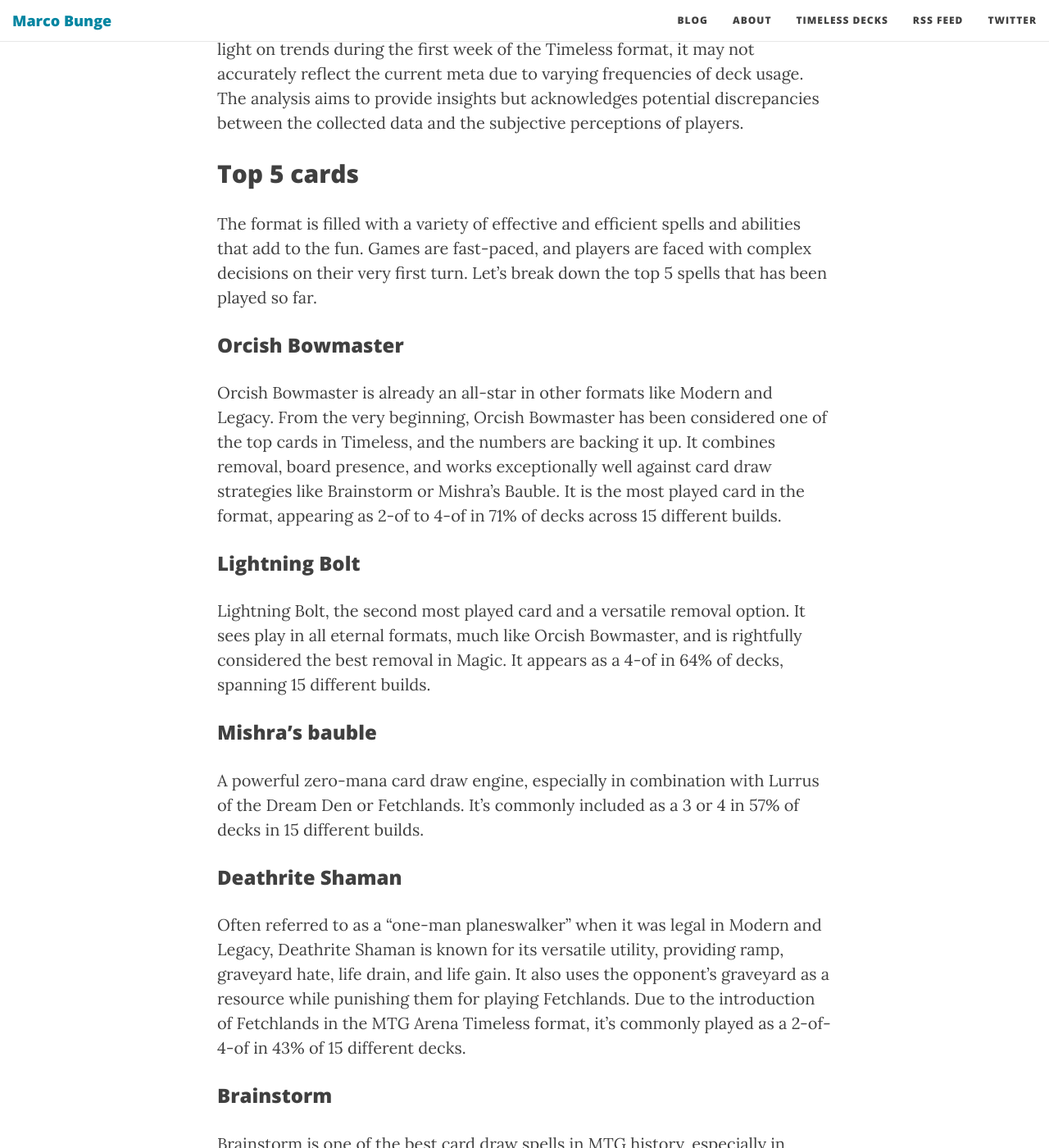
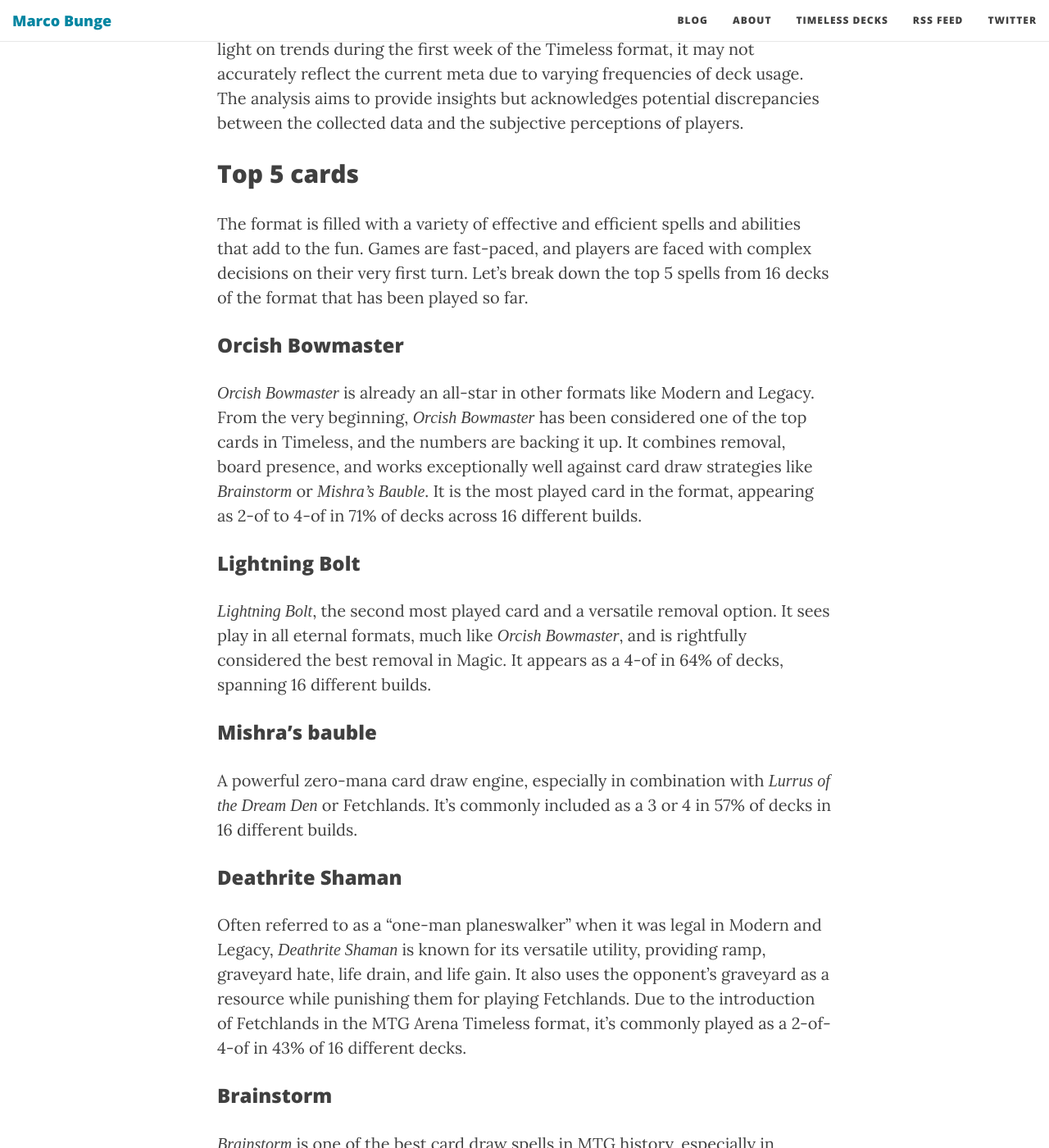
Before and after one commit to mbunge/mbunge.github.io, a Jekyll site: the page built from _posts/2023-12-19-mtg-arena-timeless-format-review.markdown, in a window 1280 px wide and 1400 px high, scrolled down 2135 px. Shown: the whole window at 82% size. Built offline with Jekyll 4.4.1, drawn with Linux system fonts in a browser that asks for light colours; some web fonts are replaced; some of the changed text lies outside the part shown.

Commit message:
Fix details and card markup

```diff
--- a/_posts/2023-12-19-mtg-arena-timeless-format-review.markdown
+++ b/_posts/2023-12-19-mtg-arena-timeless-format-review.markdown
@@ -29,35 +29,35 @@
 
 ## Top 5 cards
 
-The format is filled with a variety of effective and efficient spells and abilities that add to the fun. Games are fast-paced, and players are faced with complex decisions on their very first turn. Let's break down the top 5 spells that has been played so far.
+The format is filled with a variety of effective and efficient spells and abilities that add to the fun. Games are fast-paced, and players are faced with complex decisions on their very first turn. Let's break down the top 5 spells from 16 decks of the format that has been played so far.
 
 ### Orcish Bowmaster
 
-Orcish Bowmaster is already an all-star in other formats like Modern and Legacy. From the very beginning, Orcish Bowmaster has been considered one of the top cards in Timeless, and the numbers are backing it up. It combines removal, board presence, and works exceptionally well against card draw strategies like Brainstorm or Mishra's Bauble. It is the most played card in the format, appearing as 2-of to 4-of in 71% of decks across 15 different builds.
+*Orcish Bowmaster* is already an all-star in other formats like Modern and Legacy. From the very beginning, *Orcish Bowmaster* has been considered one of the top cards in Timeless, and the numbers are backing it up. It combines removal, board presence, and works exceptionally well against card draw strategies like *Brainstorm* or *Mishra's Bauble*. It is the most played card in the format, appearing as 2-of to 4-of in 71% of decks across 16 different builds.
 
 ### Lightning Bolt
 
-Lightning Bolt, the second most played card and a versatile removal option. It sees play in all eternal formats, much like Orcish Bowmaster, and is rightfully considered the best removal in Magic. It appears as a 4-of in 64% of decks, spanning 15 different builds.
+*Lightning Bolt*, the second most played card and a versatile removal option. It sees play in all eternal formats, much like *Orcish Bowmaster*, and is rightfully considered the best removal in Magic. It appears as a 4-of in 64% of decks, spanning 16 different builds.
 
 ### Mishra's bauble
 
-A powerful zero-mana card draw engine, especially in combination with Lurrus of the Dream Den or Fetchlands. It's commonly included as a 3 or 4 in 57% of decks in 15 different builds.
+A powerful zero-mana card draw engine, especially in combination with *Lurrus of the Dream Den* or Fetchlands. It's commonly included as a 3 or 4 in 57% of decks in 16 different builds.
 
 ### Deathrite Shaman
 
-Often referred to as a "one-man planeswalker" when it was legal in Modern and Legacy, Deathrite Shaman is known for its versatile utility, providing ramp, graveyard hate, life drain, and life gain. It also uses the opponent's graveyard as a resource while punishing them for playing Fetchlands. Due to the introduction of Fetchlands in the MTG Arena Timeless format, it's commonly played as a 2-of-4-of in 43% of 15 different decks.
+Often referred to as a "one-man planeswalker" when it was legal in Modern and Legacy, *Deathrite Shaman* is known for its versatile utility, providing ramp, graveyard hate, life drain, and life gain. It also uses the opponent's graveyard as a resource while punishing them for playing Fetchlands. Due to the introduction of Fetchlands in the MTG Arena Timeless format, it's commonly played as a 2-of-4-of in 43% of 16 different decks.
 
 ### Brainstorm
 
-Brainstorm is one of the best card draw spells in MTG history, especially in combination with Fetchlands, where it feels like Ancestral Recall. Nearly every Blue-based deck includes Brainstorm, resulting in it appearing as a 4-of in 43% of 15 different decks.
+*Brainstorm* is one of the best card draw spells in MTG history, especially in combination with Fetchlands, where it feels like Ancestral Recall. Nearly every Blue-based deck includes *Brainstorm*, resulting in it appearing as a 4-of in 43% of 16 different decks.
 
-### More Spells
+### Further Spells
 
 There are numerous other spells that are common to various decks, such as *Ragavan, Nimble Pilferer*, and *Dragon's Rage Channeler*, as well as premier hand disruption spells like *Thoughtseize* and *Inquisition of Kozilek*. Then there are cards that shape decks like *Necropotence*, *Natural Order*, and *Sneak Attack*. Just because they're not in the top 5 doesn't mean they're not excellent cards in the format.
 
 ## Top 3 decks
 
-Timeless features a wide variety of decks that use the format's top cards in different combinations, or are built around a central combo or strategy. This review focuses on three of the 14 decks, highlighting Domain Zoo, Necro, and Sultai Midrange decks that are shaping the early meta.
+Timeless features a wide variety of decks that use the format's top cards in different combinations, or are built around a central combo, ability or strategy. This review focuses on three best decks of the 16 decks, highlighting Domain Zoo, Necro, and Sultai Midrange decks that are shaping the early meta.
 
 ### 3. Sultai Midrange
 
```
